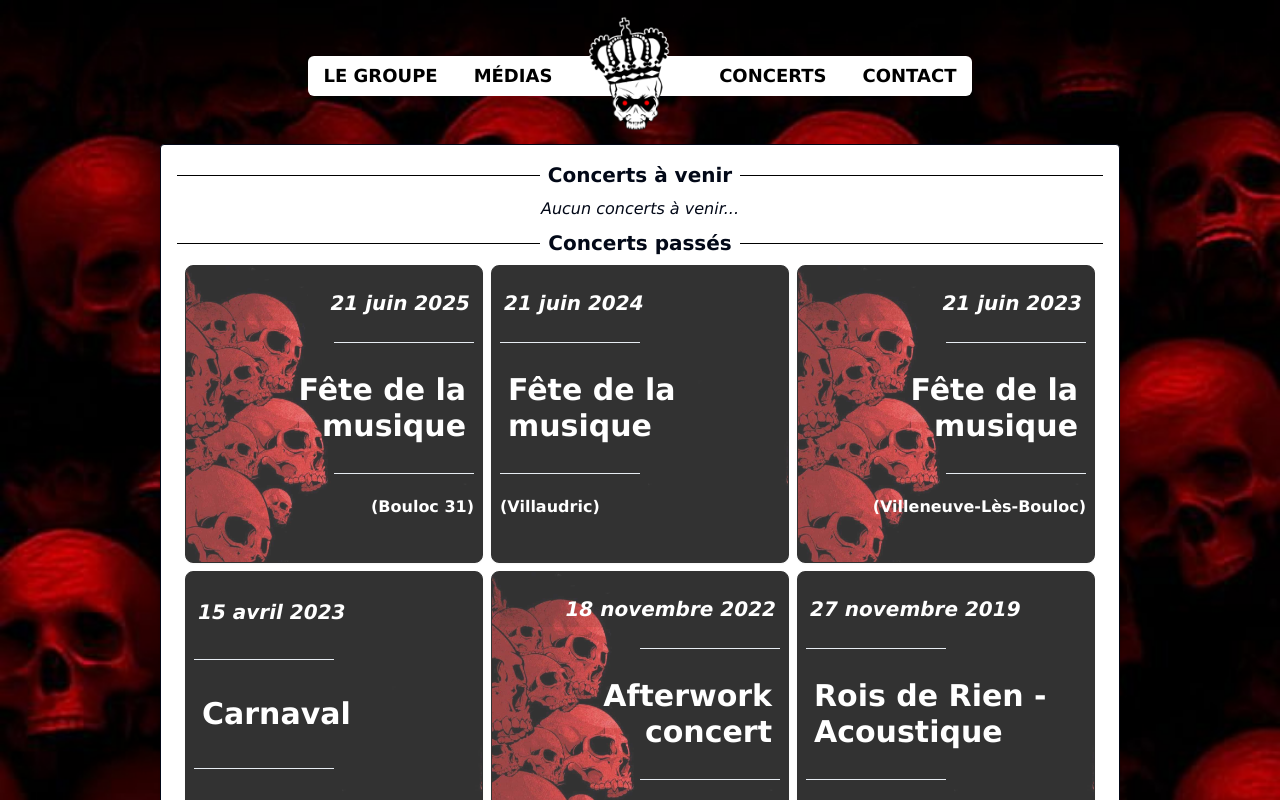
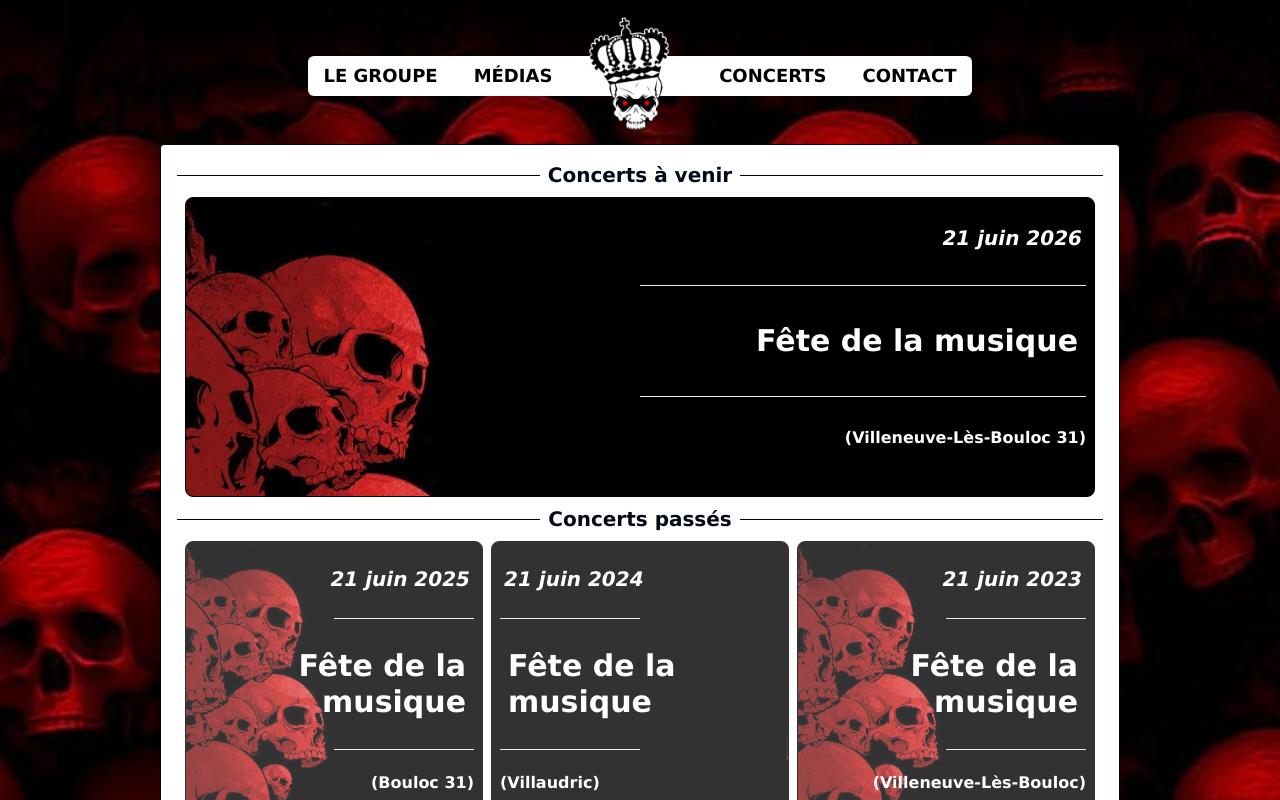
Before and after one commit to LucienRamond/RoisDeRien, a React (Vite) app: page /concerts in a window 1280 px wide. Shown: the top 800 px of the page. Built offline with nearby package versions, Linux system fonts and the light colour scheme.

Commit message:
Update incoming concerts

```diff
--- a/src/pages/concerts/ConcertList.ts
+++ b/src/pages/concerts/ConcertList.ts
@@ -1,6 +1,14 @@
 import { ConcertType } from "./Concerts";
 
-const upcoming_concert: ConcertType[] = [];
+const upcoming_concert: ConcertType[] = [
+  {
+    date: "06/21/2026",
+    event: "Fête de la musique",
+    location: "Villeneuve-Lès-Bouloc 31",
+    url: "https://www.facebook.com/profile.php?id=100009531731456",
+    id: 1,
+  },
+];
 
 const past_concerts: ConcertType[] = [
   {
--- a/src/pages/concerts/Concerts.tsx
+++ b/src/pages/concerts/Concerts.tsx
@@ -27,7 +27,7 @@ export default function Concerts() {
 
       {upcoming_concert.length != 0 && (
         <div className=" mx-auto p-2">
-          <div className="grid sm:grid-cols-2 lg:grid-cols-3 gap-2 justify-center">
+          <div className="flex gap-2 justify-center w-full ">
             {upcoming_concert &&
               upcoming_concert.map((concert: ConcertType) => {
                 return (
```
